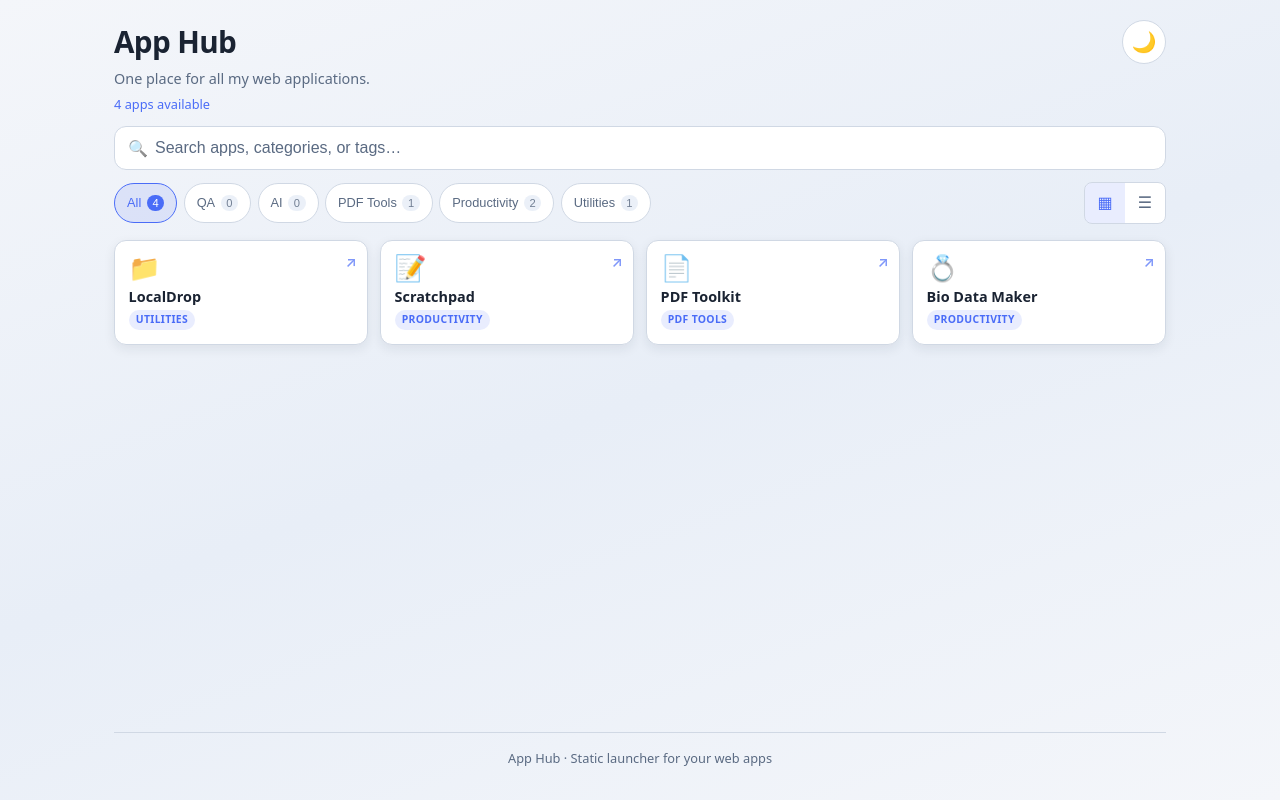
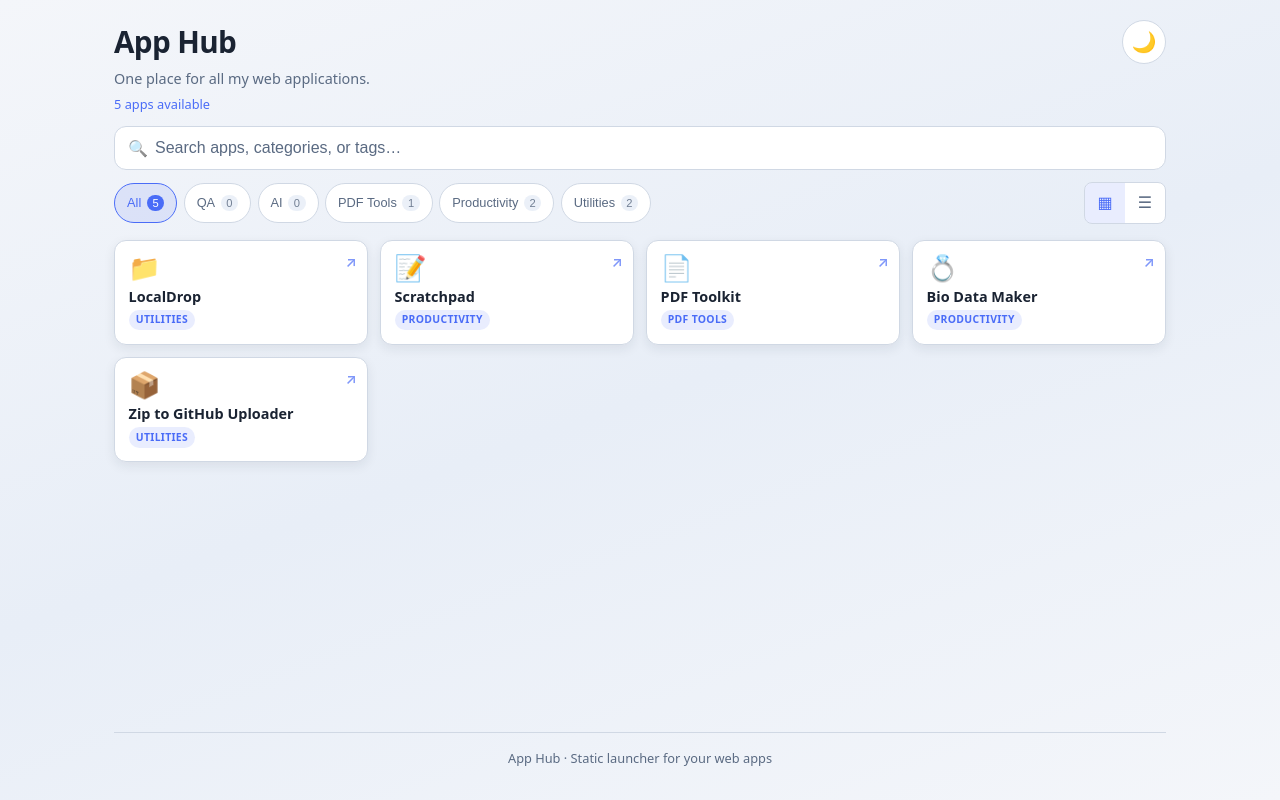
Before and after one commit to ElDorado9604/app-hub, a React (Vite) app: page / in a window 1280 px wide. Built offline with nearby package versions, Linux system fonts and the light colour scheme.

Commit message:
Add Zip to GitHub Uploader app

```diff
--- a/src/data/apps.ts
+++ b/src/data/apps.ts
@@ -38,4 +38,13 @@ export const apps: App[] = [
     tags: ["Biodata", "Marriage", "Marathi", "Hindu", "PDF"],
     icon: "💍",
   },
+  {
+    id: "zip-to-github-uploader",
+    name: "Zip to GitHub Uploader",
+    description: "Unzip a zip file and upload its contents to a GitHub repository.",
+    url: "https://zip-to-github-uploader-app.vercel.app",
+    category: "Utilities",
+    tags: ["GitHub", "Zip", "Upload", "Files"],
+    icon: "📦",
+  },
 ];
```
